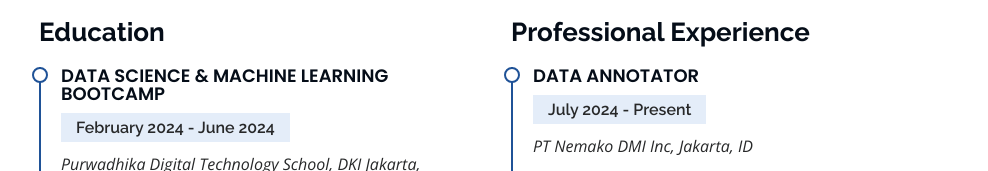
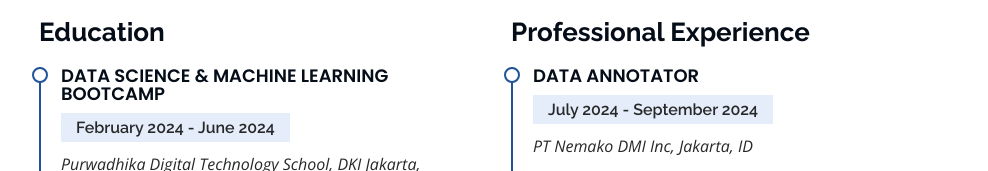
Before and after one commit to msyahirulalim/Alim-Portofolio, a plain HTML site: page index.html in a window 1280 px wide. Shown: the part 2159-2330 px from the top of the page, without its empty margins (291-1279 px from the left). Drawn offline with nearby package versions, Linux system fonts and the light colour scheme.

Commit message:
Update index.html

```diff
--- a/index.html
+++ b/index.html
@@ -224,7 +224,7 @@
             <h3 class="resume-title">Professional Experience</h3>
             <div class="resume-item">
               <h4>Data Annotator</h4>
-              <h5>July 2024 - Present</h5>
+              <h5>July 2024 - September 2024</h5>
               <p><em>PT Nemako DMI Inc, Jakarta, ID </em></p>
               <ul>
                 <li>Examine images to ensure they meet established eligibility criteria</li>
```
